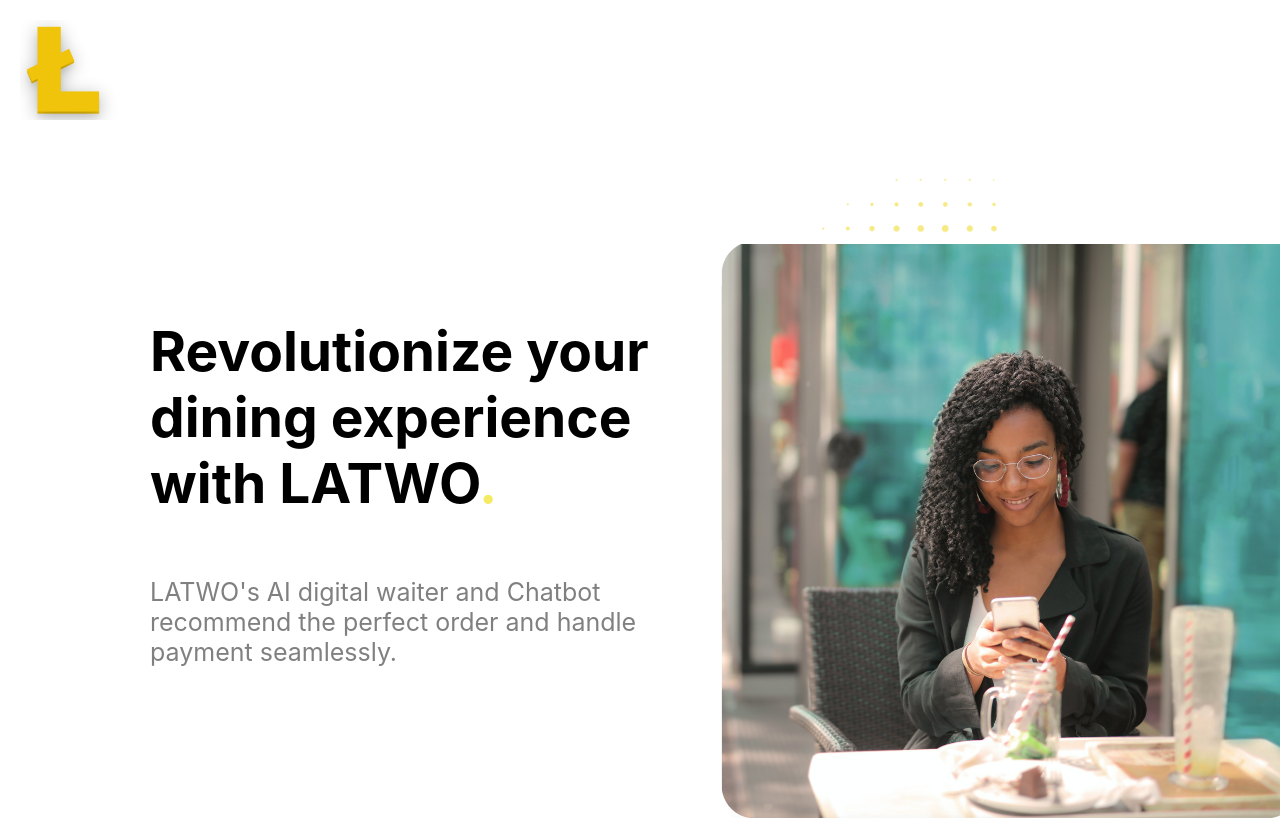
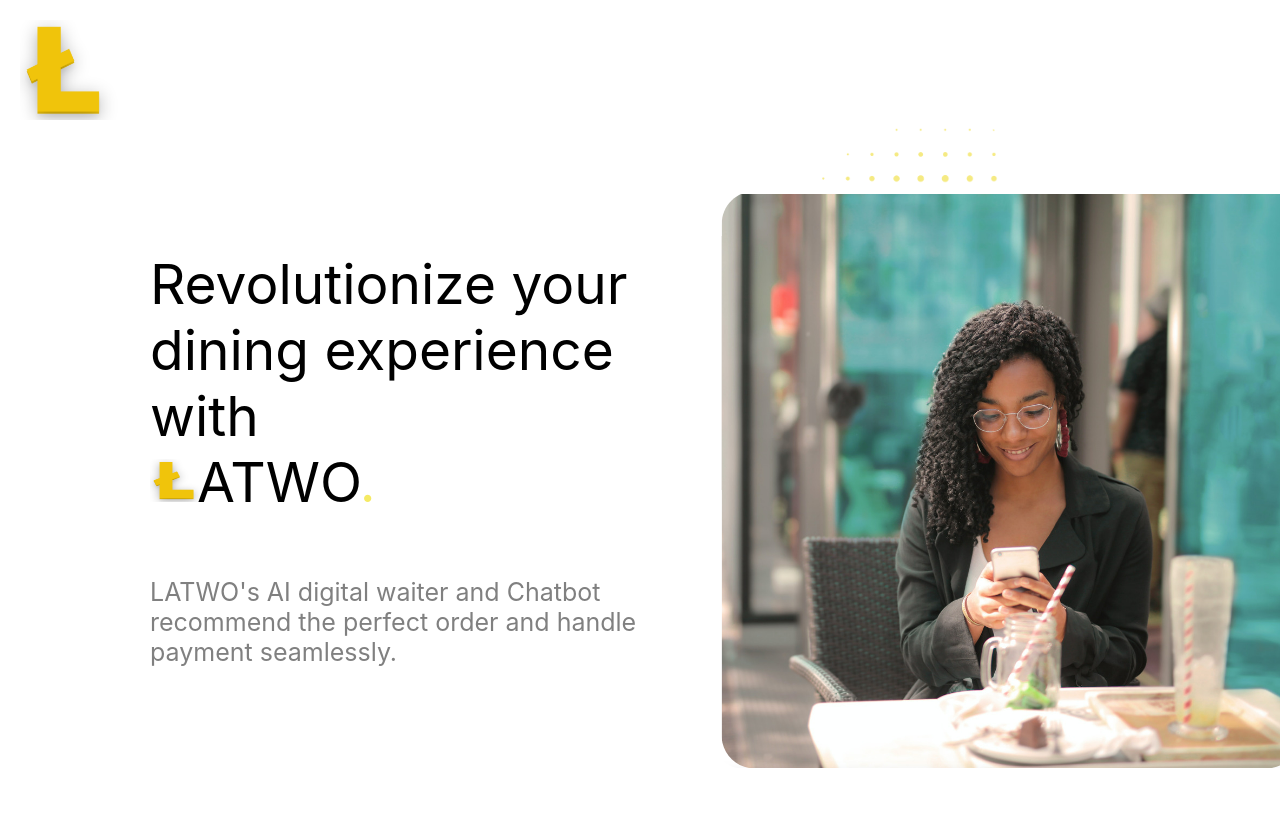
Before and after one commit to Kobir053/react-restaurant, a React (Create React App) app: page / in a window 1280 px wide. Shown: the top 820 px of the page. Built offline with nearby package versions, Linux system fonts and the light colour scheme.

Commit message:
progressing

```diff
--- a/src/App.js
+++ b/src/App.js
@@ -29,9 +29,9 @@ function App() {
         <Details/> */}
         <img id='img-latwo' src={img_latwo}/>
             <div id="main-container">
-                <div className="container left" >
+                <div className="container top" >
                     <div id='detail-1' className="our-details-div">
-                        <h1>Revolutionize your dining experience with LATWO<span>.</span></h1>
+                        <h1>Revolutionize your dining experience with <br/><span><img id='span-latwo' src={img_latwo}/></span>ATWO<span>.</span></h1>
                         <p>LATWO's AI digital waiter and Chatbot recommend the perfect order and handle payment seamlessly.</p>
                     </div>
                     <div id='img-1-div' className="image-div">
--- a/src/components/about.css
+++ b/src/components/about.css
@@ -8,6 +8,12 @@
     width: 100px;
     margin-top: 20px;
     margin-left: 20px;
+}
+#span-latwo{
+    height: 43px;
+    width: 55px;
+    /* margin-top: 50px; */
+    margin-right: -8px;
 }
 /* #latwo-h1{
     font-family: papyrus ,fantasy;
@@ -28,6 +34,9 @@
     border-radius: 65px;
     margin-top: 50px;
     margin-bottom: 80px;
+}
+.top{
+    margin-top: 0px;
 }
 .img{
     border-radius: 20px;
@@ -52,6 +61,9 @@
 #detail-1{
     margin-top: 90px;
     margin-left: 150px;
+}
+#detail-1 h1{
+    font-weight: 400;
 }
 #img-2{
     /* height: 650px; */
@@ -145,15 +157,15 @@
     right: -20px;
 }
 #img-7-div{
-    margin-left: 120px;
+    margin-left: 100px;
     height: 500px;
 }
 #detail-7{
-    margin-left: 150px;
+    margin-left: 170px;
 }
-#detail-7 h1{
+/* #detail-7 h1{
     margin-left: 20px;
-}
+} */
 .our-details-div{
     height: auto;
     width: 40%;
@@ -173,6 +185,7 @@
 }
 .our-details-div h1{
     font-size: 55px;
+    font-weight: 600;
 }
 
 @media (max-width: 450px){
```
Also changed, not shown: 11 other files (tests, documents, lock files or other folders).
